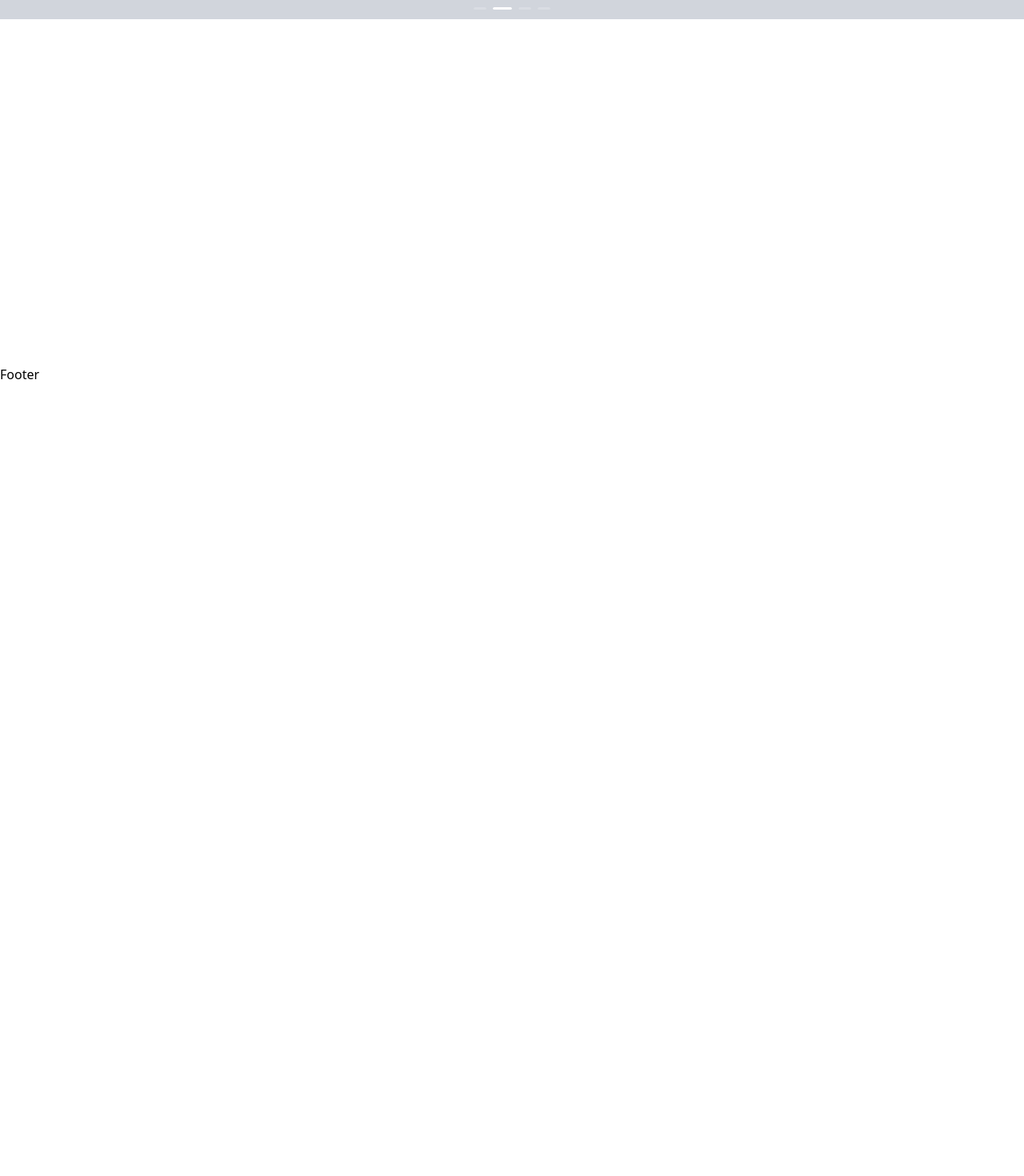
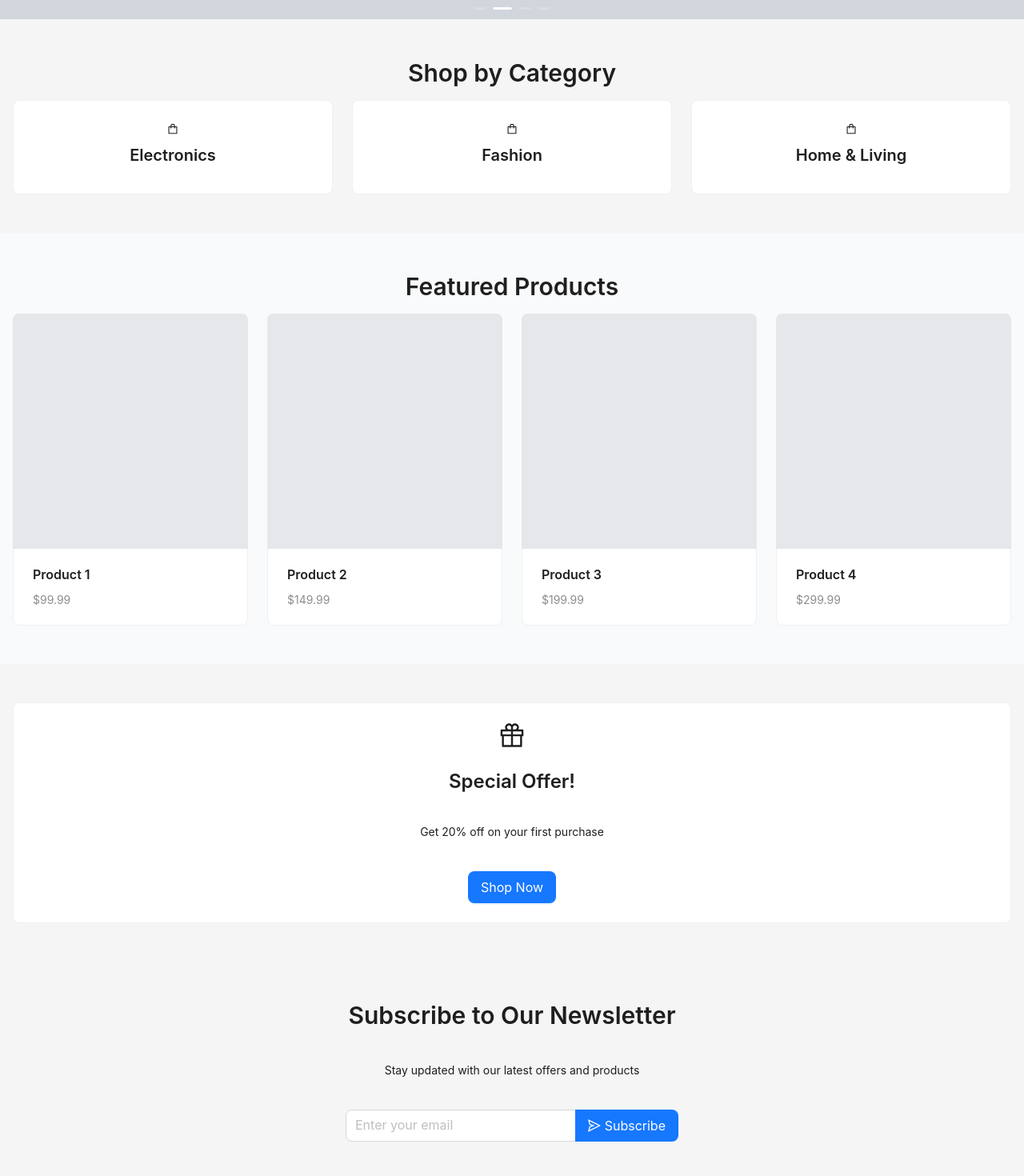
Before and after one commit to naumaan-kalyani08/fullstack-learning, a React (Vite) app in the folder frontend/: page / in a window 1280 px wide. Shown: the part 320-1790 px from the top of the page at 80% size. Before the commit the page ends 800 px from the top, so only its background shows below. Built offline with nearby package versions, Linux system fonts and the light colour scheme.

Commit message:
updated home page

```diff
--- a/frontend/src/pages/Home.jsx
+++ b/frontend/src/pages/Home.jsx
@@ -1,10 +1,121 @@
+import {
+  Layout,
+  Typography,
+  Card,
+  Row,
+  Col,
+  Button,
+  Input,
+  Carousel,
+  Space,
+} from "antd";
+import {
+  ShoppingOutlined,
+  GiftOutlined,
+  SendOutlined,
+} from "@ant-design/icons";
 import ReusbaleCarousal from "../components/Carousal";
 
+const { Content } = Layout;
+const { Title, Paragraph } = Typography;
+const { Meta } = Card;
+
 const HomePage = () => {
+  const categories = [
+    { title: "Electronics", icon: <ShoppingOutlined /> },
+    { title: "Fashion", icon: <ShoppingOutlined /> },
+    { title: "Home & Living", icon: <ShoppingOutlined /> },
+  ];
+
+  const featuredProducts = [
+    { title: "Product 1", price: "$99.99", image: "placeholder.jpg" },
+    { title: "Product 2", price: "$149.99", image: "placeholder.jpg" },
+    { title: "Product 3", price: "$199.99", image: "placeholder.jpg" },
+    { title: "Product 4", price: "$299.99", image: "placeholder.jpg" },
+  ];
+
   return (
-    <div>
-      <ReusbaleCarousal />
-    </div>
+    <Layout>
+      <Content>
+        {/* Hero Section */}
+        <ReusbaleCarousal />
+
+        {/* Categories Section */}
+        <div className="py-12 px-4">
+          <Title level={2} className="text-center mb-8">
+            Shop by Category
+          </Title>
+          <Row gutter={[24, 24]} justify="center">
+            {categories.map((category) => (
+              <Col key={category.title} xs={24} sm={12} md={8}>
+                <Card hoverable className="text-center">
+                  <Space direction="vertical" align="center">
+                    {category.icon}
+                    <Title level={4}>{category.title}</Title>
+                  </Space>
+                </Card>
+              </Col>
+            ))}
+          </Row>
+        </div>
+
+        {/* Featured Products */}
+        <div className="bg-gray-50 py-12 px-4">
+          <Title level={2} className="text-center mb-8">
+            Featured Products
+          </Title>
+          <Row gutter={[24, 24]} justify="center">
+            {featuredProducts.map((product) => (
+              <Col key={product.title} xs={24} sm={12} md={6}>
+                <Card
+                  hoverable
+                  cover={<div className="aspect-square bg-gray-200" />}
+                >
+                  <Meta title={product.title} description={product.price} />
+                </Card>
+              </Col>
+            ))}
+          </Row>
+        </div>
+
+        {/* Special Offers Banner */}
+        <div className="my-12 px-4">
+          <Card className="text-center bg-blue-50">
+            <Space direction="vertical" size="large">
+              <GiftOutlined style={{ fontSize: "2rem" }} />
+              <Title level={3}>Special Offer!</Title>
+              <Paragraph>Get 20% off on your first purchase</Paragraph>
+              <Button type="primary" size="large">
+                Shop Now
+              </Button>
+            </Space>
+          </Card>
+        </div>
+
+        {/* Newsletter Section */}
+        <div className="py-12 px-4 text-center">
+          <Space direction="vertical" size="large" className="w-full">
+            <Title level={2}>Subscribe to Our Newsletter</Title>
+            <Paragraph>
+              Stay updated with our latest offers and products
+            </Paragraph>
+            <Row justify="center">
+              <Col xs={24} sm={16} md={12} lg={8}>
+                <Input.Search
+                  placeholder="Enter your email"
+                  enterButton={
+                    <>
+                      <SendOutlined /> Subscribe
+                    </>
+                  }
+                  size="large"
+                />
+              </Col>
+            </Row>
+          </Space>
+        </div>
+      </Content>
+    </Layout>
   );
 };
 
```
